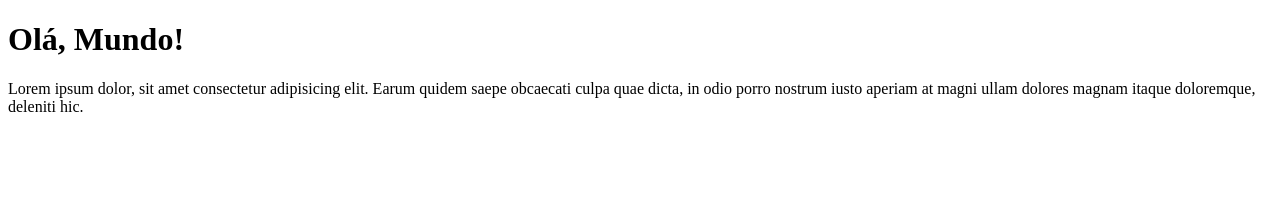
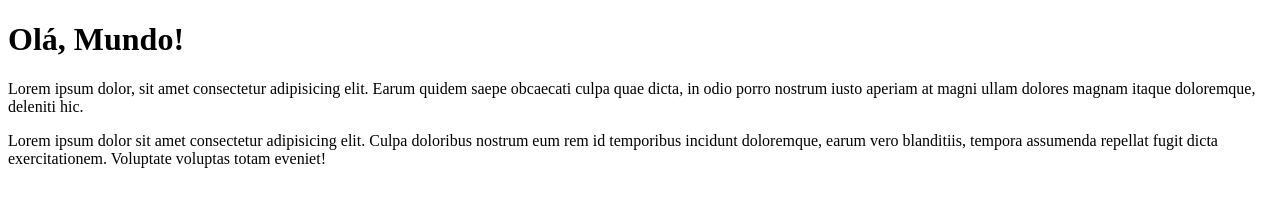
Before and after one commit to lopesluciana/OlaMundo, a plain HTML site: page site-exemplo/index.html in a window 1280 px wide. Drawn offline with Linux system fonts and the light colour scheme.

Commit message:
Adicionei um paragrafo

```diff
--- a/site-exemplo/index.html
+++ b/site-exemplo/index.html
@@ -8,5 +8,7 @@
 <body>
     <h1>Olá, Mundo!</h1>
     <p>Lorem ipsum dolor, sit amet consectetur adipisicing elit. Earum quidem saepe obcaecati culpa quae dicta, in odio porro nostrum iusto aperiam at magni ullam dolores magnam itaque doloremque, deleniti hic.</p>
+
+    <p>Lorem ipsum dolor sit amet consectetur adipisicing elit. Culpa doloribus nostrum eum rem id temporibus incidunt doloremque, earum vero blanditiis, tempora assumenda repellat fugit dicta exercitationem. Voluptate voluptas totam eveniet!</p>
 </body>
 </html>
```
